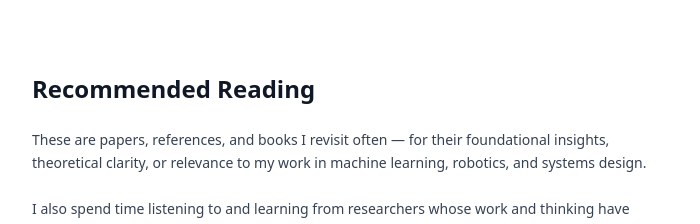
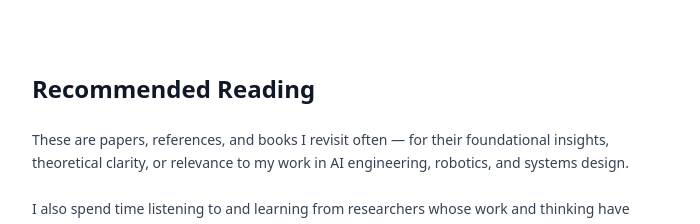
Before and after one commit to kaanrkaraman/personal-website, a React (Vite) app: page / in a window 1280 px wide. Shown: the part 1980-2204 px from the top of the page, without its empty margins (288-988 px from the left). Built offline with nearby package versions, Linux system fonts and the light colour scheme.

Commit message:
refactor: Standardize site terminology from machine learning to AI engineering.

```diff
--- a/index.html
+++ b/index.html
@@ -1,25 +1,21 @@
 <!doctype html>
 <html lang="en">
+
 <head>
 	<meta charset="UTF-8" />
 	<meta name="viewport" content="width=device-width, initial-scale=1.0" />
 	<meta name="theme-color" content="#ffffff" />
-		<title>R. Kaan Karaman — Machine Learning</title>
-		<meta
-			name="description"
-			content="Technical blog and projects by R. Kaan Karaman — exploring deep learning, robotics, and real-time systems."
-		/>
+	<title>R. Kaan Karaman — AI Engineer</title>
+	<meta name="description"
+		content="Technical blog and projects by R. Kaan Karaman — exploring deep learning, robotics, and real-time systems." />
 	<link rel="canonical" href="https://kaans.land/" />
 	<meta property="og:title" content="R. Kaan Karaman" />
-		<meta
-			property="og:description"
-			content="Technical blog and projects — machine learning, robotics."
-		/>
+	<meta property="og:description" content="Technical blog and projects — AI engineering." />
 	<meta property="og:url" content="https://kaans.land/" />
 	<meta property="og:type" content="website" />
 	<meta name="twitter:card" content="summary" />
 	<meta name="twitter:title" content="R. Kaan Karaman" />
-		<meta name="twitter:description" content="Machine learning, robotics." />
+	<meta name="twitter:description" content="AI engineering" />
 	<link rel="icon" href="data:," />
 </head>
 
@@ -27,4 +23,5 @@
 	<div id="root"><!--app-html--></div>
 	<script type="module" src="/src/entry-client.tsx"></script>
 </body>
+
 </html>
--- a/src/pages/Home.tsx
+++ b/src/pages/Home.tsx
@@ -296,7 +296,7 @@ export default function Home() {
 
 				<p className="text-block">
 					These are papers, references, and books I revisit often — for their foundational insights,
-					theoretical clarity, or relevance to my work in machine learning, robotics, and systems
+					theoretical clarity, or relevance to my work in AI engineering, robotics, and systems
 					design.
 				</p>
 
```
Also changed, not shown: 1 other file (tests, documents, lock files or other folders). Lines whose indentation alone changed are shown as unchanged.
